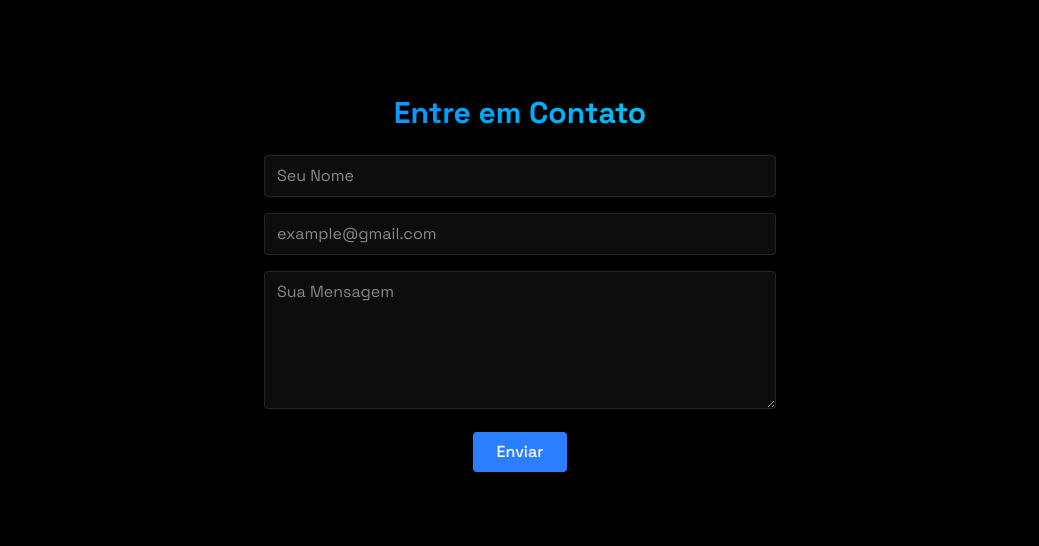
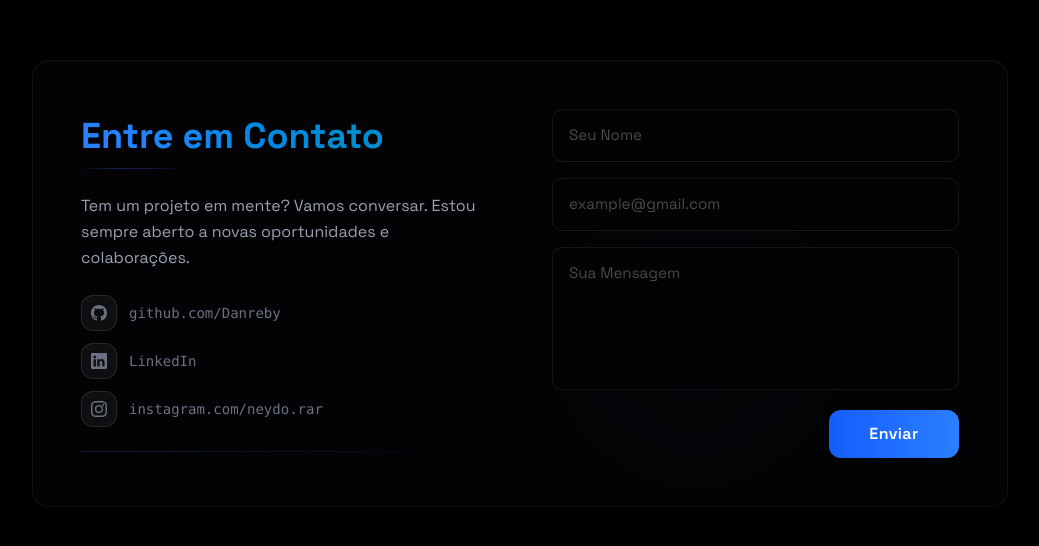
Before and after one commit to Danreby/danreby-portifolio, a React (Vite) app: page / in a window 1280 px wide. Shown: the part 4005-4551 px from the top of the page, without its empty margins (120-1159 px from the left). Built offline with nearby package versions, Linux system fonts and the light colour scheme.

Commit message:
Novo formulario de contato

```diff
--- a/src/components/common/buttons/SendButton.jsx
+++ b/src/components/common/buttons/SendButton.jsx
@@ -5,37 +5,40 @@ export default function SendButton({ state = "idle", label = "Send" }) {
   const isSuccess = state === "success";
   const isError = state === "error";
 
+  const bgStyle = isSuccess
+    ? "bg-emerald-500 shadow-[0_0_20px_rgba(16,185,129,0.35)]"
+    : isError
+    ? "bg-red-500 shadow-[0_0_20px_rgba(239,68,68,0.35)]"
+    : "bg-gradient-to-r from-blue-600 to-blue-500 hover:from-blue-500 hover:to-cyan-500 hover:shadow-[0_8px_25px_rgba(59,130,246,0.5)]";
+
   return (
     <button
       type="submit"
       disabled={isSending}
       aria-live="polite"
-      className={`inline-flex items-center justify-center gap-2
-        ${isSuccess ? "bg-green-500 hover:bg-green-600" : isError ? "bg-red-500 hover:bg-red-600" : "bg-blue-500 hover:bg-blue-600"}
-        text-white px-6 py-2 rounded font-medium transition-transform transform
-        hover:-translate-y-0.5 hover:shadow-lg disabled:opacity-60 disabled:cursor-wait`}
+      className={`inline-flex items-center justify-center gap-2 min-w-[130px]
+        ${bgStyle}
+        text-white px-8 py-3 rounded-xl font-semibold tracking-wide transition-all duration-300
+        hover:-translate-y-1 disabled:opacity-60 disabled:cursor-wait disabled:transform-none`}
     >
       {isSending && (
-        <svg className="animate-spin h-5 w-5" viewBox="0 0 24 24" fill="none">
+        <svg className="animate-spin h-5 w-5 shrink-0" viewBox="0 0 24 24" fill="none">
           <circle cx="12" cy="12" r="10" stroke="currentColor" strokeWidth="4" strokeOpacity="0.2" />
           <path d="M22 12a10 10 0 00-6-9.2" stroke="currentColor" strokeWidth="4" strokeLinecap="round" />
         </svg>
       )}
-
       {isSuccess && (
-        <svg className="h-5 w-5 transform transition-all duration-300" viewBox="0 0 24 24" fill="none">
+        <svg className="h-5 w-5 shrink-0" viewBox="0 0 24 24" fill="none">
           <path d="M20 6L9 17l-5-5" stroke="currentColor" strokeWidth="2.5" strokeLinecap="round" strokeLinejoin="round" />
         </svg>
       )}
-
       {isError && (
-        <svg className="h-5 w-5 transform transition-all duration-300" viewBox="0 0 24 24" fill="none">
+        <svg className="h-5 w-5 shrink-0" viewBox="0 0 24 24" fill="none">
           <path d="M6 6l12 12M6 18L18 6" stroke="currentColor" strokeWidth="2.5" strokeLinecap="round" strokeLinejoin="round" />
         </svg>
       )}
-
       <span className="whitespace-nowrap">
-        {isSuccess ? (label === "Send" ? "Sent" : "Enviado") : isError ? (label === "Send" ? "Error" : "Erro") : label}
+        {isSuccess ? (label === "Send" ? "Sent!" : "Enviado!") : isError ? (label === "Send" ? "Error" : "Erro") : label}
       </span>
     </button>
   );
--- a/src/components/sections/Contact.jsx
+++ b/src/components/sections/Contact.jsx
@@ -31,7 +31,6 @@ export const Contact = ({ language }) => {
 
       setSubmitState("success");
       setFormData({ name: "", email: "", message: "" });
-
       setTimeout(() => setSubmitState("idle"), 1600);
     } catch (err) {
       console.error("EmailJS send error:", err);
@@ -41,13 +40,72 @@ export const Contact = ({ language }) => {
   };
 
   return (
-    <section id="contact" className="min-h-screen flex items-center justify-center py-16 px-4">
+    <section id="contact" className="min-h-screen flex items-center justify-center py-16 px-4 relative overflow-hidden">
+      <div className="absolute bottom-1/4 right-1/4 w-72 h-72 bg-cyan-500/5 rounded-full blur-3xl pointer-events-none" />
+
       <RevealOnScroll>
-        <div className="w-full max-w-lg">
-          <h2 className="text-2xl sm:text-3xl font-bold mb-6 bg-gradient-to-r from-blue-500 to-cyan-400 bg-clip-text text-transparent text-center">
+        <div className="w-full max-w-5xl px-4 sm:px-6">
+          <div className="glass-card rounded-2xl p-8 md:p-12">
+            <div className="grid grid-cols-1 lg:grid-cols-2 gap-10 lg:gap-16 items-center">
+
+              <div className="flex flex-col gap-6">
+                <div>
+                  <h2 className="text-3xl md:text-4xl font-bold bg-gradient-to-r from-blue-500 to-cyan-600 bg-clip-text text-transparent mb-3">
                     {title}
                   </h2>
+                  <div className="glow-divider" style={{ margin: '0' }} />
+                </div>
 
+                <p className="text-gray-400 text-base leading-relaxed">
+                  {contactTexts.description}
+                </p>
+
+                <div className="flex flex-col gap-3">
+                  <a
+                    href="https://github.com/Danreby"
+                    target="_blank"
+                    rel="noopener noreferrer"
+                    className="flex items-center gap-3 text-gray-500 hover:text-blue-400 transition-colors duration-200 group"
+                  >
+                    <span className="flex items-center justify-center w-9 h-9 rounded-xl bg-white/5 border border-white/10 group-hover:border-blue-500/30 transition-colors shrink-0">
+                      <svg xmlns="http://www.w3.org/2000/svg" className="w-4 h-4" viewBox="0 0 16 16" fill="currentColor">
+                        <path d="M8 0C3.58 0 0 3.58 0 8c0 3.54 2.29 6.53 5.47 7.59.4.07.55-.17.55-.38 0-.19-.01-.82-.01-1.49-2.01.37-2.53-.49-2.69-.94-.09-.23-.48-.94-.82-1.13-.28-.15-.68-.52-.01-.53.63-.01 1.08.58 1.23.82.72 1.21 1.87.87 2.33.66.07-.52.28-.87.51-1.07-1.78-.2-3.64-.89-3.64-3.95 0-.87.31-1.59.82-2.15-.08-.2-.36-1.02.08-2.12 0 0 .67-.21 2.2.82.64-.18 1.32-.27 2-.27s1.36.09 2 .27c1.53-1.04 2.2-.82 2.2-.82.44 1.1.16 1.92.08 2.12.51.56.82 1.27.82 2.15 0 3.07-1.87 3.75-3.65 3.95.29.25.54.73.54 1.48 0 1.07-.01 1.93-.01 2.2 0 .21.15.46.55.38A8.01 8.01 0 0 0 16 8c0-4.42-3.58-8-8-8"/>
+                      </svg>
+                    </span>
+                    <span className="text-sm font-mono">github.com/Danreby</span>
+                  </a>
+                  <a
+                    href="https://linkedin.com/in/bernardo-rolim-aa6802213"
+                    target="_blank"
+                    rel="noopener noreferrer"
+                    className="flex items-center gap-3 text-gray-500 hover:text-blue-400 transition-colors duration-200 group"
+                  >
+                    <span className="flex items-center justify-center w-9 h-9 rounded-xl bg-white/5 border border-white/10 group-hover:border-blue-500/30 transition-colors shrink-0">
+                      <svg xmlns="http://www.w3.org/2000/svg" className="w-4 h-4" viewBox="0 0 16 16" fill="currentColor">
+                        <path d="M0 1.146C0 .513.526 0 1.175 0h13.65C15.474 0 16 .513 16 1.146v13.708c0 .633-.526 1.146-1.175 1.146H1.175C.526 16 0 15.487 0 14.854zm4.943 12.248V6.169H2.542v7.225zm-1.2-8.212c.837 0 1.358-.554 1.358-1.248-.015-.709-.52-1.248-1.342-1.248S2.4 3.226 2.4 3.934c0 .694.521 1.248 1.327 1.248zm4.908 8.212V9.359c0-.216.016-.432.08-.586.173-.431.568-.878 1.232-.878.869 0 1.216.662 1.216 1.634v3.865h2.401V9.25c0-2.22-1.184-3.252-2.764-3.252-1.274 0-1.845.7-2.165 1.193v.025h-.016l.016-.025V6.169h-2.4c.03.678 0 7.225 0 7.225z"/>
+                      </svg>
+                    </span>
+                    <span className="text-sm font-mono">LinkedIn</span>
+                  </a>
+                  <a
+                    href="https://instagram.com/neydo.rar"
+                    target="_blank"
+                    rel="noopener noreferrer"
+                    className="flex items-center gap-3 text-gray-500 hover:text-pink-400 transition-colors duration-200 group"
+                  >
+                    <span className="flex items-center justify-center w-9 h-9 rounded-xl bg-white/5 border border-white/10 group-hover:border-pink-500/30 transition-colors shrink-0">
+                      <svg xmlns="http://www.w3.org/2000/svg" className="w-4 h-4" viewBox="0 0 16 16" fill="currentColor">
+                        <path d="M8 0C5.829 0 5.556.01 4.703.048 3.85.088 3.269.222 2.76.42a3.9 3.9 0 0 0-1.417.923A3.9 3.9 0 0 0 .42 2.76C.222 3.268.087 3.85.048 4.7.01 5.555 0 5.827 0 8.001c0 2.172.01 2.444.048 3.297.04.852.174 1.433.372 1.942.205.526.478.972.923 1.417.444.445.89.719 1.416.923.51.198 1.09.333 1.942.372C5.555 15.99 5.827 16 8 16s2.444-.01 3.298-.048c.851-.04 1.434-.174 1.943-.372a3.9 3.9 0 0 0 1.416-.923c.445-.445.718-.891.923-1.417.197-.509.332-1.09.372-1.942C15.99 10.445 16 10.173 16 8s-.01-2.445-.048-3.299c-.04-.851-.175-1.433-.372-1.941a3.9 3.9 0 0 0-.923-1.417A3.9 3.9 0 0 0 13.24.42c-.51-.198-1.092-.333-1.943-.372C10.443.01 10.172 0 7.998 0zm-.717 1.442h.718c2.136 0 2.389.007 3.232.046.78.035 1.204.166 1.486.275.373.145.64.319.92.599s.453.546.598.92c.11.281.24.705.275 1.485.039.843.047 1.096.047 3.231s-.008 2.389-.047 3.232c-.035.78-.166 1.203-.275 1.485a2.5 2.5 0 0 1-.599.919c-.28.28-.546.453-.92.598-.28.11-.704.24-1.485.276-.843.038-1.096.047-3.232.047s-2.39-.009-3.233-.047c-.78-.036-1.203-.166-1.485-.276a2.5 2.5 0 0 1-.92-.598 2.5 2.5 0 0 1-.6-.92c-.109-.281-.24-.705-.275-1.485-.038-.843-.046-1.096-.046-3.233s.008-2.388.046-3.231c.036-.78.166-1.204.276-1.486.145-.373.319-.64.599-.92s.546-.453.92-.598c.282-.11.705-.24 1.485-.276.738-.034 1.024-.044 2.515-.045zm4.988 1.328a.96.96 0 1 0 0 1.92.96.96 0 0 0 0-1.92m-4.27 1.122a4.109 4.109 0 1 0 0 8.217 4.109 4.109 0 0 0 0-8.217m0 1.441a2.667 2.667 0 1 1 0 5.334 2.667 2.667 0 0 1 0-5.334"/>
+                      </svg>
+                    </span>
+                    <span className="text-sm font-mono">instagram.com/neydo.rar</span>
+                  </a>
+                </div>
+
+                <div className="hidden lg:block w-full h-px bg-gradient-to-r from-blue-500/20 to-transparent" />
+              </div>
+
+              <div>
                 <form className="space-y-4" onSubmit={handleSubmit}>
                   <input
                     type="text"
@@ -58,7 +116,7 @@ export const Contact = ({ language }) => {
                     placeholder={name}
                     required
                     maxLength={255}
-              className="w-full bg-white/5 border border-white/10 rounded px-3 py-2 text-white transition focus:outline-none focus:border-blue-500 focus:bg-blue-500/5"
+                    className="form-input"
                   />
 
                   <input
@@ -70,7 +128,7 @@ export const Contact = ({ language }) => {
                     placeholder={email}
                     required
                     maxLength={255}
-              className="w-full bg-white/5 border border-white/10 rounded px-3 py-2 text-white transition focus:outline-none focus:border-blue-500 focus:bg-blue-500/5"
+                    className="form-input"
                   />
 
                   <textarea
@@ -81,13 +139,17 @@ export const Contact = ({ language }) => {
                     placeholder={message}
                     rows={5}
                     maxLength={255}
-              className="w-full bg-white/5 border border-white/10 rounded px-3 py-2 text-white transition focus:outline-none focus:border-blue-500 focus:bg-blue-500/5"
+                    className="form-input"
                   />
 
-            <div className="flex justify-center">
+                  <div className="flex justify-end pt-1">
                     <SendButton state={submitState} label={contactTexts.send} />
                   </div>
                 </form>
+              </div>
+
+            </div>
+          </div>
         </div>
       </RevealOnScroll>
     </section>
--- a/src/i18n/translations.js
+++ b/src/i18n/translations.js
@@ -216,6 +216,7 @@ const projects = {
 const contact = {
   pt: {
     title: "Entre em Contato",
+    description: "Tem um projeto em mente? Vamos conversar. Estou sempre aberto a novas oportunidades e colaborações.",
     name: "Seu Nome",
     email: "example@gmail.com",
     message: "Sua Mensagem",
@@ -226,6 +227,7 @@ const contact = {
   },
   en: {
     title: "Get in Touch",
+    description: "Have a project in mind? Let's talk. I'm always open to new opportunities and collaborations.",
     name: "Your Name",
     email: "example@hotmail.com",
     message: "Your Message",
```
Also changed, not shown: 1 other file (tests, documents, lock files or other folders). Lines whose indentation alone changed are shown as unchanged.
